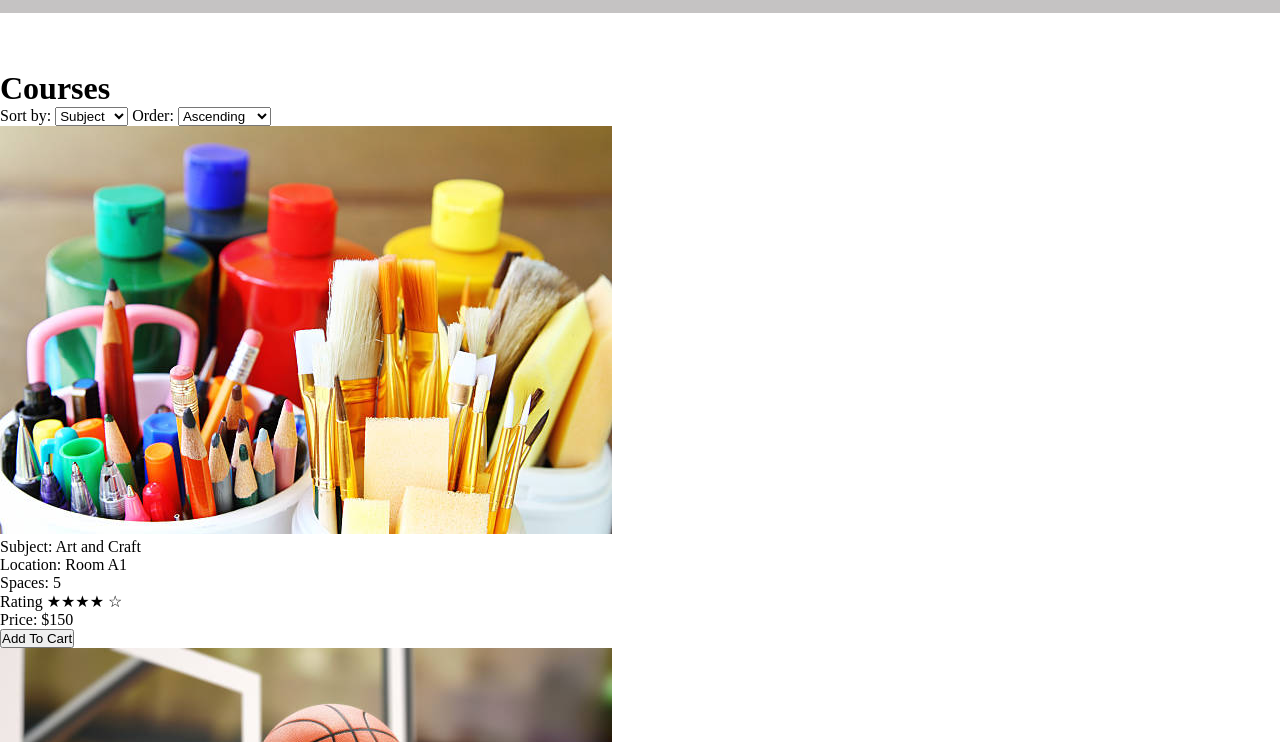
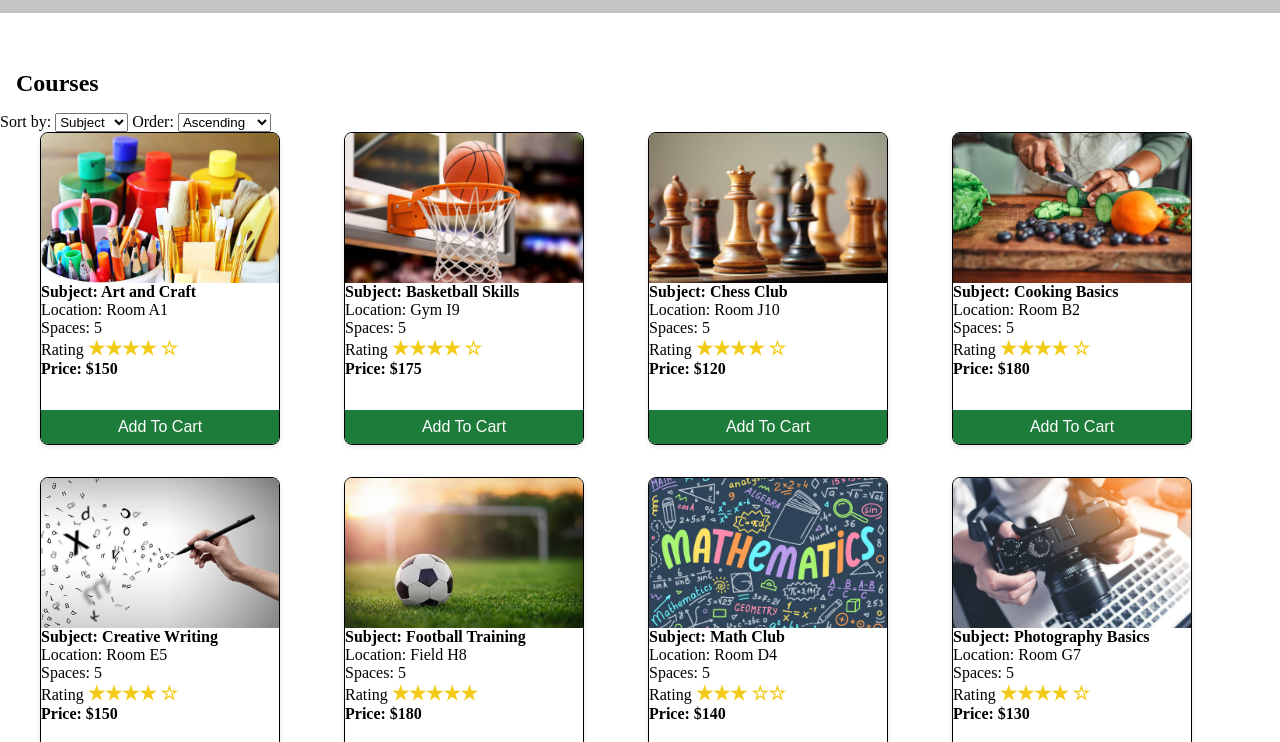
Before and after one commit to afk-2/after-school-courses-vue, a plain HTML site: page index.html in a window 1280 px wide. Shown: the part 58-800 px from the top of the page. Drawn offline with nearby package versions, Linux system fonts and the light colour scheme.

Commit message:
Aplly grid layout and CSS styles to course listings

```diff
--- a/index.html
+++ b/index.html
@@ -6,6 +6,7 @@
 
     <link rel="stylesheet" href="styles/reset.css">
     <link rel="stylesheet" href="styles/header.css">
+    <link rel="stylesheet" href="styles/main.css">
     <link rel="stylesheet" href="https://cdnjs.cloudflare.com/ajax/libs/font-awesome/6.5.0/css/all.min.css">
 
     <title>AFK Academy</title>
--- a/styles/main.css
+++ b/styles/main.css
@@ -0,0 +1,74 @@
+#courses-title {
+    padding-left: 1rem;
+    margin-bottom: 1rem;
+
+    font-size: 1.5rem;
+    font-weight: bold;
+}
+
+#courses-section {
+    display: grid;
+    grid-template-columns: repeat(4, 1fr); /* Four columns for desktop */
+    column-gap: 1rem;
+    row-gap: 2rem;
+    padding: 0 2.5rem; /* Padding for desktop */
+}
+
+.course-container {
+    position: relative;
+
+    width: auto;
+    max-width: 15rem;
+
+    border: 1px solid black;
+    border-radius: 0.5rem;
+    overflow: hidden;
+    box-shadow: 0 2px 5px rgba(0, 0, 0, 0.1);
+}
+
+.course-thumbnail-container {
+    width: 100%;
+    height: 150px;
+}
+
+.course-thumbnail {
+    width: 100%;
+    height: 100%;
+    object-fit: cover;
+}
+
+.course-description {
+    display: flex;
+    flex-direction: column;
+    padding-bottom: 2rem;
+}
+
+.course-subject {
+    font-weight: 600;
+}
+
+.course-price {
+    font-weight: 700;
+}
+
+.full-star,
+.empty-star {
+    color: rgb(243, 202, 24);
+    font-size: 1.2rem;
+    font-weight: 700;
+}
+
+.add-button {
+    width: 100%;
+    padding: 0.5rem;
+    background-color: #1d7c3a;
+    color: #ffffff;
+    transition: background-color 0.3s;
+    font-size: 1rem;
+    border: none;
+    cursor: pointer;
+}
+
+.add-button:disabled {
+    opacity: 0.9;
+}
```
